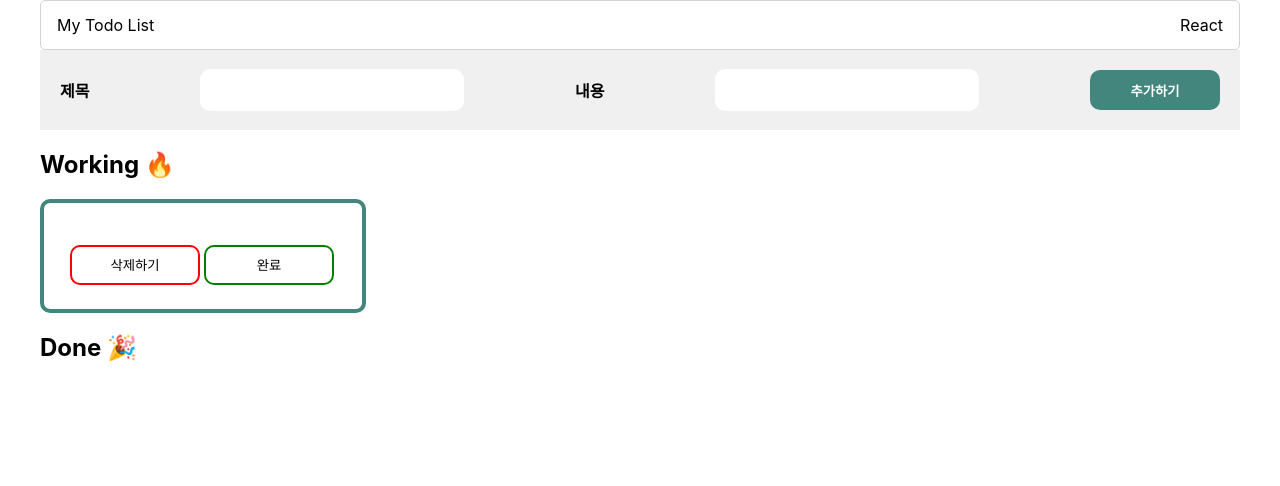
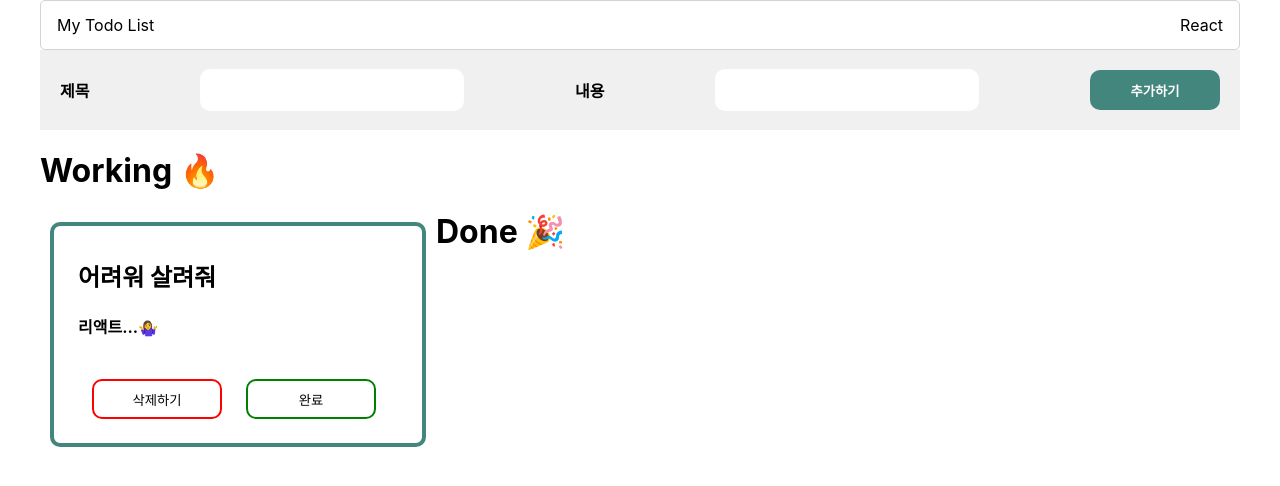
Before and after one commit to LJS0000/todolist, a React (Create React App) app: page / in a window 1280 px wide. Shown: the top 486 px of the page. Built offline with nearby package versions, Linux system fonts and the light colour scheme.

Commit message:
어떻게든 했당 ㅎㅎ;  #3

```diff
--- a/src/App.js
+++ b/src/App.js
@@ -1,11 +1,12 @@
-import React from "react";
 import "./App.css";
 import TodoList from "./pages/TodoList";
 
+function App() {
 
-function App() {
   return (
+
     <TodoList/>
+
   )
 }
 
--- a/src/components/form/Form.jsx
+++ b/src/components/form/Form.jsx
@@ -2,15 +2,17 @@ import React, { useState } from "react";
 import "./style.css";
 
 
+
 function Form() {
+  const [title, setTitle] = useState("")
+  const [body, setBody] = useState("")
   const [todos, setTodos] = useState([
       { id: 0,
         title: "어려워 살려줘",
-        body: "ㅂㄷㅂㄷ",
+        body: "리액트...🤷‍♀️",
         isDone: false }
     ])
-  const [title, setTitle] = useState("")
-  const [body, setBody] = useState("")
+
 
   const handleChange = (e) => {
     if (e.target.name === "title") {
@@ -25,7 +27,8 @@ function Form() {
     setTitle("")
     setBody("")
   }
-  console.log(todos)
+
+
   return (
     <div>
       <div className="add-form">
@@ -37,6 +40,80 @@ function Form() {
           추가하기
         </button>
       </div>
+      <div className="vertical">
+          <h1>Working 🔥</h1>
+          <div>
+          {todos
+          .filter((todo)=> !todo.isDone)
+          .map((todo) => {
+            return (
+              <div className="todoBoxes">
+                <div className="todo" key={todo.id}>
+
+                  <h2>{todo.title}</h2>
+                  <h4>{todo.body}</h4>
+
+                  <div className="buttons">
+                    <button className="todo-delete-button button"
+                      onClick={()=>
+                        setTodos((prev)=>
+                        prev.filter((prev)=>prev.id!==todo.id))}
+                    >삭제하기</button>
+                    <button className="todo-complete-button button"
+                      onClick={()=>
+                        setTodos((prevs)=>
+                        prevs.map((prev)=> {
+                          if (prev.id === todo.id) {
+                            return {...prev, isDone: true}
+                          }
+                          return prev;
+                        })
+                      )}
+                    >완료</button>
+                  </div>
+
+                </div>
+              </div>
+            )
+          })}
+          </div>
+          <h1>Done 🎉</h1>
+          <div>
+            {todos
+            .filter((todo)=> todo.isDone)
+            .map((todo) => {
+              return (
+                <div className="todoBoxes">
+                  <div className="todo" key={todo.id}>
+
+                    <h2>{todo.title}</h2>
+                    <h4>{todo.body}</h4>
+
+                    <div className="buttons">
+                      <button className="todo-delete-button button"
+                        onClick={()=>
+                          setTodos((prev)=>
+                          prev.filter((prev)=>prev.id!==todo.id))}
+                      >삭제하기</button>
+                      <button className="todo-complete-button button"
+                        onClick={()=>
+                          setTodos((prevs)=>
+                          prevs.map((prev)=> {
+                            if (prev.id === todo.id) {
+                              return {...prev, isDone: false}
+                            }
+                            return prev;
+                          })
+                        )}
+                      >취소</button>
+                    </div>
+
+                  </div>
+                </div>
+              )
+            })}
+          </div>
+      </div>
     </div>
   )
 }
--- a/src/components/form/style.css
+++ b/src/components/form/style.css
@@ -32,3 +32,16 @@
     color: white;
     font-weight: bold;
 }
+
+.todo {
+    border: solid 4px rgb(67, 134, 125);
+    border-radius: 10px;
+
+    width: 320px;
+    padding: 12px 24px 24px 24px;
+    margin: 10px;
+
+
+    float: left;
+
+}
--- a/src/components/layout/Layout.jsx
+++ b/src/components/layout/Layout.jsx
@@ -1,17 +1,16 @@
-// import { useState } from "react";
 import React from "react";
 import "./style.css";
 import Header from "../header/Header";
 import Form from "../form/Form";
-import List from "../list/List";
 
-function Layout(props) {
+
+function Layout() {
+
     return (
         <div className="todolist">
-            {/* <div>나는 레이아웃.jsx</div> */}
             <Header/>
-            <Form/>
-            <List/>
+            <Form />
+            {/* <List/> */}
         </div>
     )
   }
--- a/src/components/todo/Todo.jsx
+++ b/src/components/todo/Todo.jsx
@@ -1,12 +1,8 @@
 import "./style.css";
 
-function Todo({todos}) {
-    console.log(todos)
+function Todo() {
     return (
       <div className="todo-container">
-        <div>
-
-        </div>
         <div>
           <button className="todo-delete-button button">삭제하기</button>
           <button className="todo-complete-button button">완료</button>
--- a/src/components/todo/style.css
+++ b/src/components/todo/style.css
@@ -14,7 +14,8 @@
     width: 130px;
     height: 40px;
 
-    margin: 30px 2px 0px 2px;
+    margin: 20px 10px 0px 14px;
+
 }
 
 .todo-delete-button {
--- a/src/pages/TodoList.jsx
+++ b/src/pages/TodoList.jsx
@@ -1,11 +1,26 @@
 import React from "react";
+import Form from "../components/form/Form";
+import Header from "../components/header/Header";
 import Layout from "../components/layout/Layout";
+import List from "../components/list/List";
 
 
 function TodoList(props) {
+
+
   return (
       <div className="todolist">
-          <Layout/>
+          <Layout>
+            <Header/>
+            <Form
+            // todos={todos}
+            // setTodos={setTodos}
+            />
+            <List
+            //  todos={todos}
+            //  setTodos={setTodos}
+             />
+          </Layout>
       </div>
   )
 }
```
